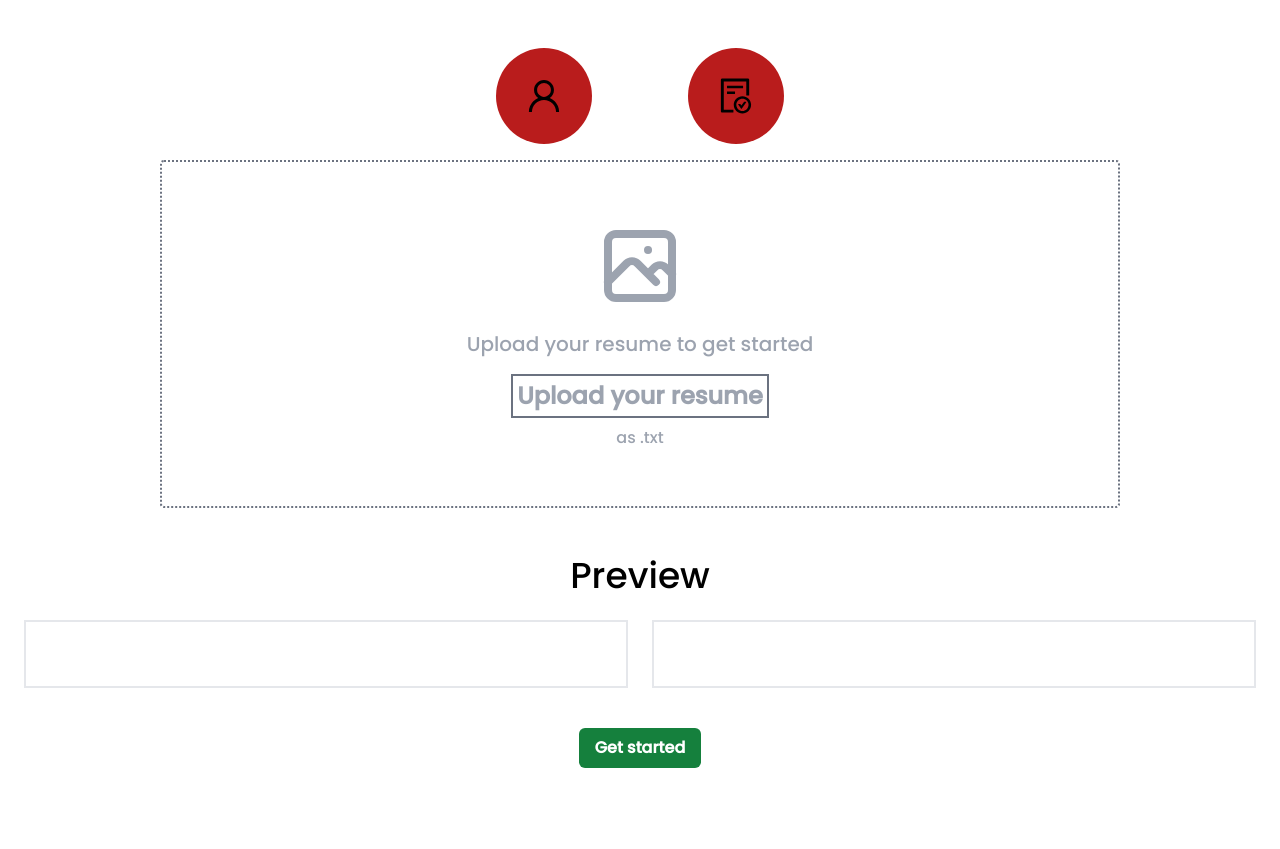
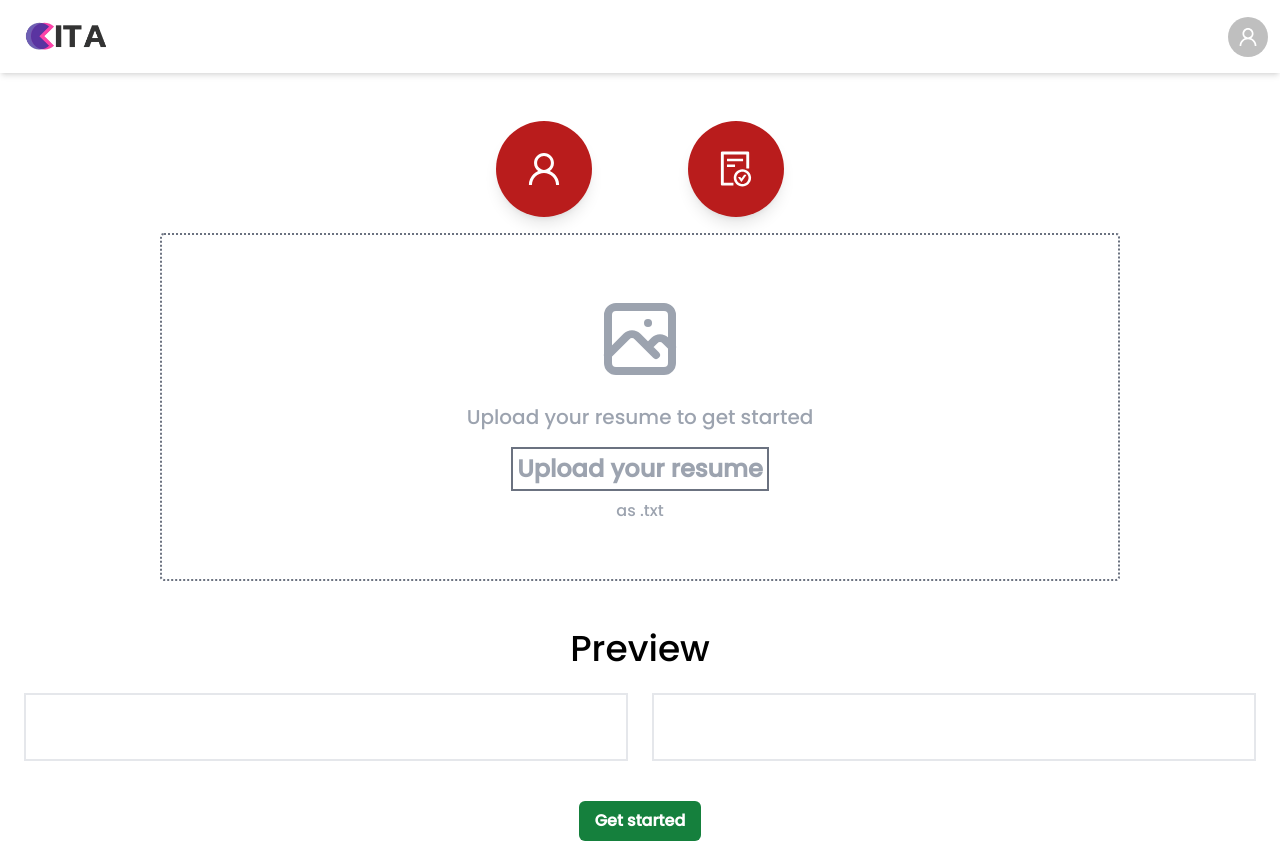
Before and after one commit to Asterdev-03/cita_demo, a Next.js app: page /setup in a window 1280 px wide. Before the commit the page ends 800 px from the top, so only its background shows below. Built offline with nearby package versions, Linux system fonts and the light colour scheme.

Commit message:
Updated pages

```diff
--- a/app/(user_pages)/mock-test/page.jsx
+++ b/app/(user_pages)/mock-test/page.jsx
@@ -118,7 +118,7 @@ export default function MockTestPage() {
 
   return (
     <section className="min-h-screen bg-gradient-to-r from-pink-50 via-purple-50 to-indigo-100">
-      <nav className="p-3 flex justify-between items-center bg-white/70 border border-b-3 border-gray-200">
+      <nav className="p-3 flex justify-between items-center bg-white/70 border-b-3 border-gray-200 shadow-md">
         <Image
           src="/images/fulllogo.png"
           alt="logo"
--- a/app/(user_pages)/setup/page.jsx
+++ b/app/(user_pages)/setup/page.jsx
@@ -3,6 +3,8 @@
 import React, { useState } from "react";
 import { UserOutlined, FileDoneOutlined } from "@ant-design/icons";
 import Link from "next/link";
+import Image from "next/image";
+import { Avatar } from "antd";
 
 const Upload = () => {
   const [file1, setFile1] = useState("");
@@ -30,16 +32,26 @@ const Upload = () => {
 
   return (
     <div>
+      <nav className="p-3 flex justify-between items-center bg-white/70 border-b-3 border-gray-200 shadow-md">
+        <Image
+          src="/images/fulllogo.png"
+          alt="logo"
+          height={60}
+          width={110}
+          sizes="100vw"
+        />
+        <Avatar size={40} icon={<UserOutlined />} />
+      </nav>
       <div className="flex gap-24 mt-12 justify-center">
         <div
-          className={`w-24 h-24 text-4xl ${
+          className={`w-24 h-24 text-4xl text-white shadow-lg ${
             file1 ? "bg-green-700" : "bg-red-700"
           } rounded-full flex text-center items-center justify-center`}
         >
           <UserOutlined />
         </div>
         <div
-          className={`w-24 h-24 text-4xl ${
+          className={`w-24 h-24 text-4xl text-white shadow-lg ${
             file2 ? "bg-green-700" : "bg-red-700"
           } rounded-full flex text-center items-center justify-center`}
         >
```
